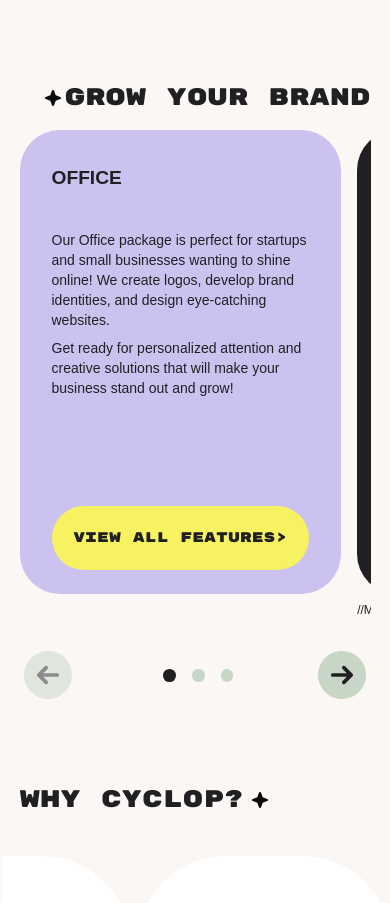
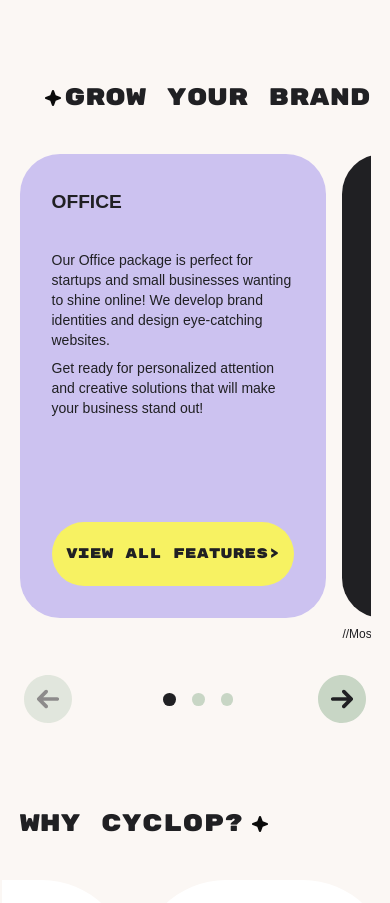
Before and after one commit to AdarshPeri/cyclop, a Next.js app: page /home in a window 390 px wide. Shown: the part 2200-3103 px from the top of the page. Built offline with nearby package versions, Linux system fonts and the light colour scheme; a web font is replaced by a local one.

Commit message:
spacing fix

```diff
--- a/app/components/ServicesCarousel.js
+++ b/app/components/ServicesCarousel.js
@@ -23,7 +23,7 @@ const ServicesCarousel = (props) => {
   } = usePrevNextButtons(emblaApi);
 
   return (
-    <section className='embla'>
+    <section className='embla mt-10'>
       <div className='embla__viewport' ref={emblaRef}>
         <div className='embla__container'>
           {slides.map((slide, index) => (
--- a/app/components/SubsCarousel.js
+++ b/app/components/SubsCarousel.js
@@ -32,8 +32,8 @@ const SubsCarousel = (props) => {
             <PriceCard
               heading={'office'}
               width='100%'
-              para1={`Our Office package is perfect for startups and small businesses wanting to shine online! We create logos, develop brand identities, and design eye-catching websites.`}
-              para2={`Get ready for personalized attention and creative solutions that will make your business stand out and grow!`}
+              para1={`Our Office package is perfect for startups and small businesses wanting to shine online! We develop brand identities and design eye-catching websites.`}
+              para2={`Get ready for personalized attention and creative solutions that will make your business stand out!`}
             />
           </div>
           <div className='embla__slide max-sm:embla__slide_sm md:max-tablet:embla__slide_md'>
--- a/app/components/Subscription.js
+++ b/app/components/Subscription.js
@@ -29,12 +29,12 @@ export default function Subscription({ textAlign = 'right' }) {
           </p>
         </div>
       </div>
-      <div className='flex gap-4 mt-4 max-tablet:hidden'>
+      <div className='flex gap-4 mt-10 max-tablet:hidden'>
         <PriceCard
           heading={'office'}
           width='33%'
-          para1={`Our Office package is perfect for startups and small businesses wanting to shine online! We create logos, develop brand identities, and design eye-catching websites.`}
-          para2={`Get ready for personalized attention and creative solutions that will make your business stand out and grow!`}
+          para1={`Our Office package is perfect for startups and small businesses wanting to shine online! We develop brand identities and design eye-catching websites.`}
+          para2={`Get ready for personalized attention and creative solutions that will make your business stand out!`}
         />
         <PriceCardBlack
           heading={'business'}
@@ -49,7 +49,7 @@ export default function Subscription({ textAlign = 'right' }) {
           para2={`Dive into advanced data solutions like machine learning and big data analytics to solve your toughest challenges and shine in a competitive world!`}
         />
       </div>
-      <div className='max-tablet:block hidden mt-4'>
+      <div className='max-tablet:block hidden mt-10'>
         <SubsCarousel slides={Array.from(Array(3).keys())} options={{}} />
       </div>
       <div className='flex mt-2 justify-center items-center lg:gap-24 gap-16 max-tablet:gap-2 max-tablet:hidden'>
@@ -65,7 +65,7 @@ export const PriceCard = ({ heading, width = '33%', para1, para2 }) => {
     <div
       className={`bg-primary-100 h-104 md:max-tablet:h-100 tablet:max-xl:h-150 xl:h-105 w-[${width}] tablet:w-[33%] rounded-4xl hover:brightness-95 group transition-colors duration-300`}
     >
-      <div className='py-4 px-4 max-sm:px-8 max-tablet:px-8 max-tablet:py-4 grid grid-cols-1 gap-5 md:max-xl:gap-3 grid-rows-[1fr_4fr_1fr] md:max-tablet:grid-rows-[1fr_2.4fr_1fr] lg:grid-rows-[1fr_3.8fr_1fr] max-xs:gap-0 lg:gap-0'>
+      <div className='py-4 px-4 max-sm:px-8 max-tablet:px-8 max-tablet:py-4 grid grid-cols-1 gap-4 md:max-xl:gap-3 grid-rows-[1fr_4fr_1fr] md:max-tablet:grid-rows-[1fr_2.4fr_1fr] lg:grid-rows-[1fr_3.8fr_1fr] max-xs:gap-0 lg:gap-0'>
         <div className='flex justify-start items-center'>
           <p className='uppercase text-1.2xl leading-tight font-extrabold'>
             {heading}
@@ -93,7 +93,7 @@ export const PriceCardBlack = ({ heading, width = '33%', para1, para2 }) => {
     <div
       className={`bg-alternate-50 text-white h-104 md:max-tablet:h-100 tablet:max-xl:h-150 xl:h-105 w-[${width}] tablet:w-[33%] rounded-4xl hover:brightness-95 group transition-colors duration-300`}
     >
-      <div className='py-4 px-4 max-sm:px-8 max-tablet:px-8 max-tablet:py-4 grid grid-cols-1 gap-5 md:max-xl:gap-3 grid-rows-[1fr_4fr_1fr] md:max-tablet:grid-rows-[1fr_2.4fr_1fr] lg:grid-rows-[1fr_3.8fr_1fr] max-xs:gap-0 lg:gap-0'>
+      <div className='py-4 px-4 max-sm:px-8 max-tablet:px-8 max-tablet:py-4 grid grid-cols-1 gap-4 md:max-xl:gap-3 grid-rows-[1fr_4fr_1fr] md:max-tablet:grid-rows-[1fr_2.4fr_1fr] lg:grid-rows-[1fr_3.8fr_1fr] max-xs:gap-0 lg:gap-0'>
         <div className='flex justify-start items-center'>
           <p className='uppercase text-1.2xl leading-tight font-extrabold'>
             {heading}
--- a/app/globals.css
+++ b/app/globals.css
@@ -57,7 +57,7 @@
   }
 
   .embla__slide_sm {
-    flex: 0 0 92%;
+    flex: 0 0 88%;
   }
 
   .embla__slide_md {
```
